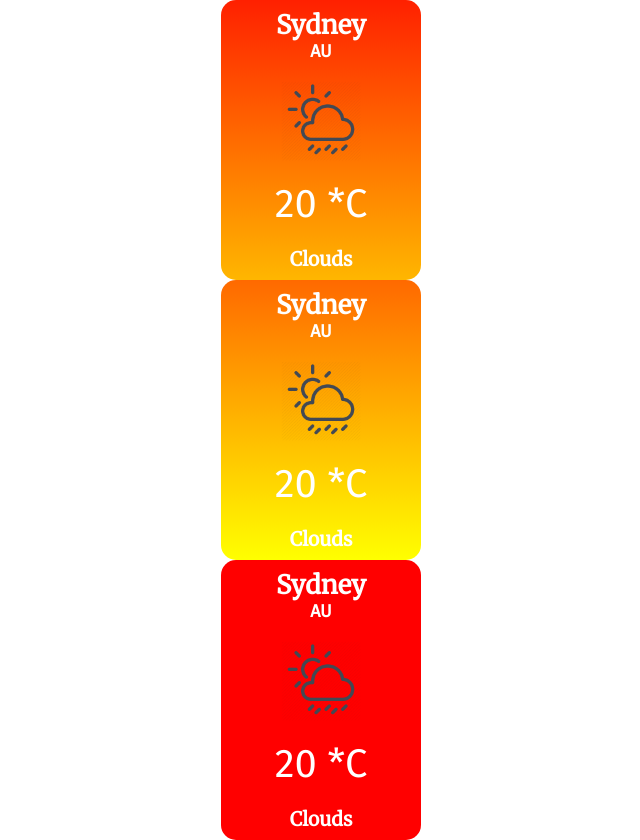
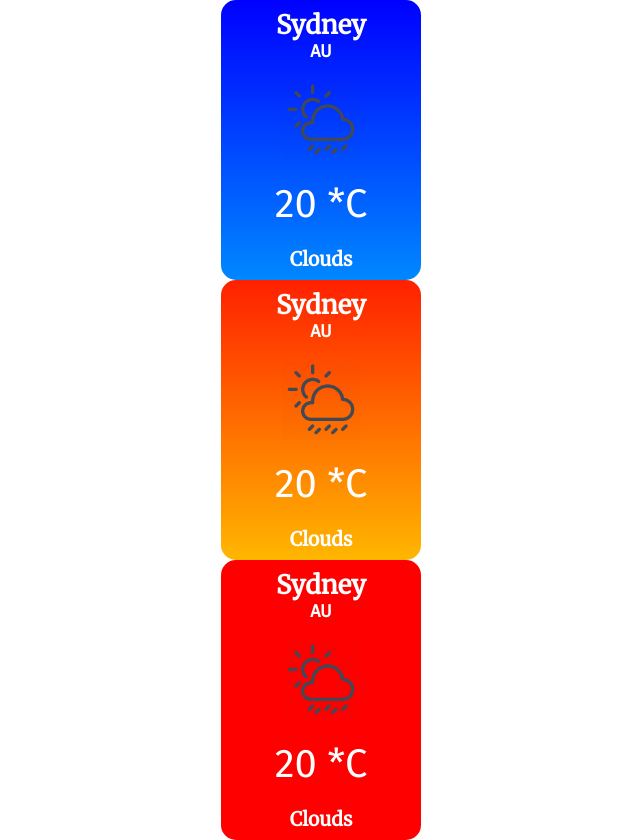
Before and after one commit to ElvisBatzibal/weather, a React (Create React App) app: page / in a window 1280 px wide. Shown: the whole page, without its empty margins (319-959 px from the left). Built offline with nearby package versions, Linux system fonts and the light colour scheme.

Commit message:
condition temp for hot or cold

```diff
--- a/src/App.js
+++ b/src/App.js
@@ -7,9 +7,9 @@
 function App() {
   return (
     <div className="App">
-      <WeatherCard temp="20"></WeatherCard>
-      <WeatherCard temp="12"></WeatherCard>
-      <WeatherCard temp="40"></WeatherCard>
+      <WeatherCard temp={-5}></WeatherCard>
+      <WeatherCard temp={20}></WeatherCard>
+      <WeatherCard temp={40}></WeatherCard>
     </div>
   );
 }
--- a/src/components/WeatherCard/component.js
+++ b/src/components/WeatherCard/component.js
@@ -5,17 +5,33 @@
 import Condition from "./condition";
 
 const WeatherCard = props => {
-  //let temp = 12;
-  let highColor = (1 - (props.temp - 12) / 28) * 255;
-  let lowColor = highColor - 150;
+  let highColor = 0;
+  let lowColor = 0;
+  let bg = null;
+
+  if (props.temp > 12) {
+    //this is for hot weather
+    highColor = (1 - (props.temp - 12) / 28) * 255;
+    lowColor = highColor - 150;
+    bg = `linear-gradient(
+      to top,
+      rgb(255, ${highColor}, 0),
+      rgb(255, ${lowColor}, 0)
+    )`;
+  } else if (props.temp <= 12) {
+    //this is for cold weather
+    highColor = (1 - (props.temp + 20) / 32) * 255;
+    lowColor = highColor - 150;
+    bg = `linear-gradient(
+      to top,
+      rgb(0, ${highColor}, 255),
+      rgb(0, ${lowColor}, 255)
+    )`;
+  }
 
   const Card = styled.div`
     margin: 0 auto;
-    background: linear-gradient(
-      to top,
-      rgb(255, ${highColor}, 0),
-      rgb(255, ${lowColor}, 0)
-    );
+    background: ${bg};
     width: 200px;
     height: 280px;
     display: flex;
```
